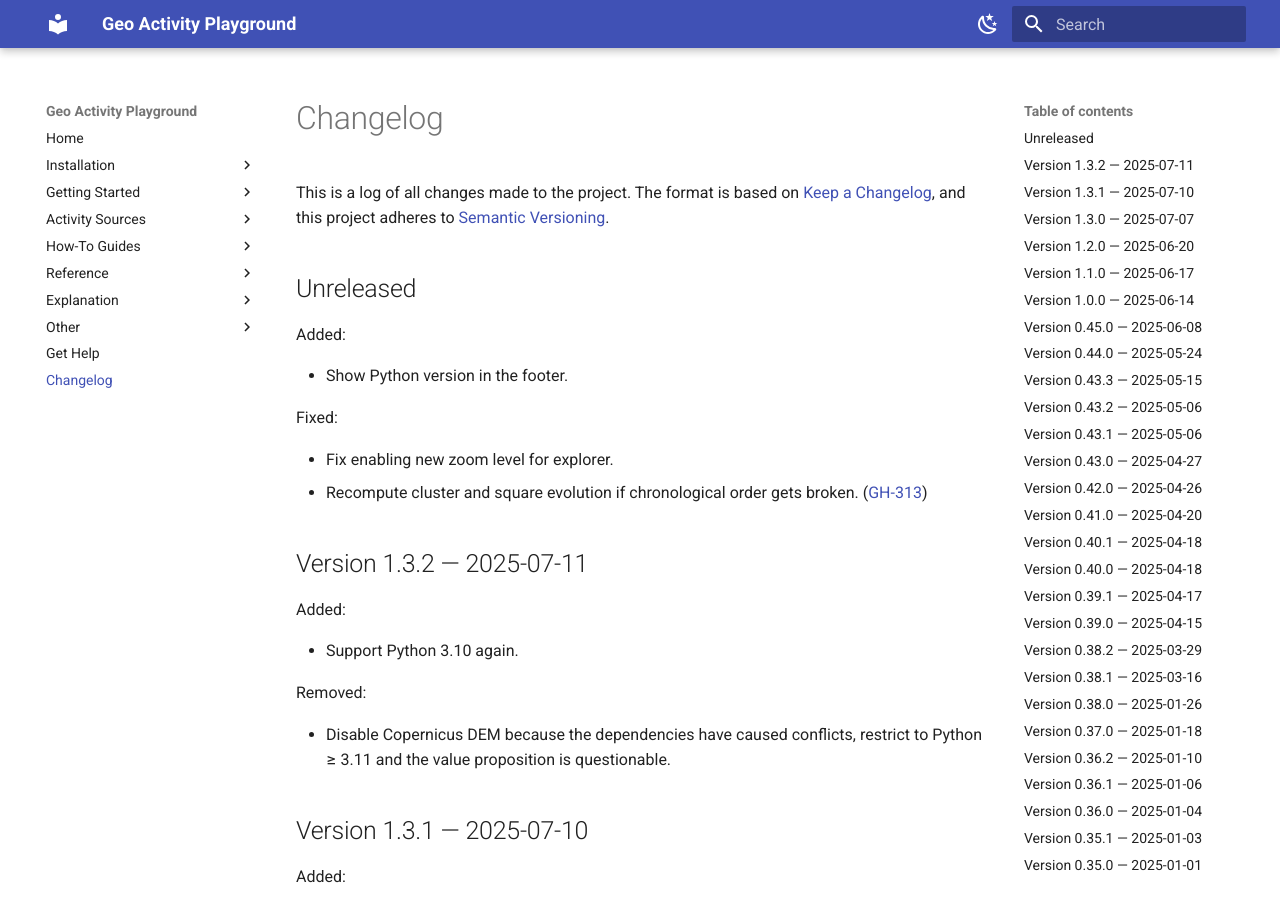
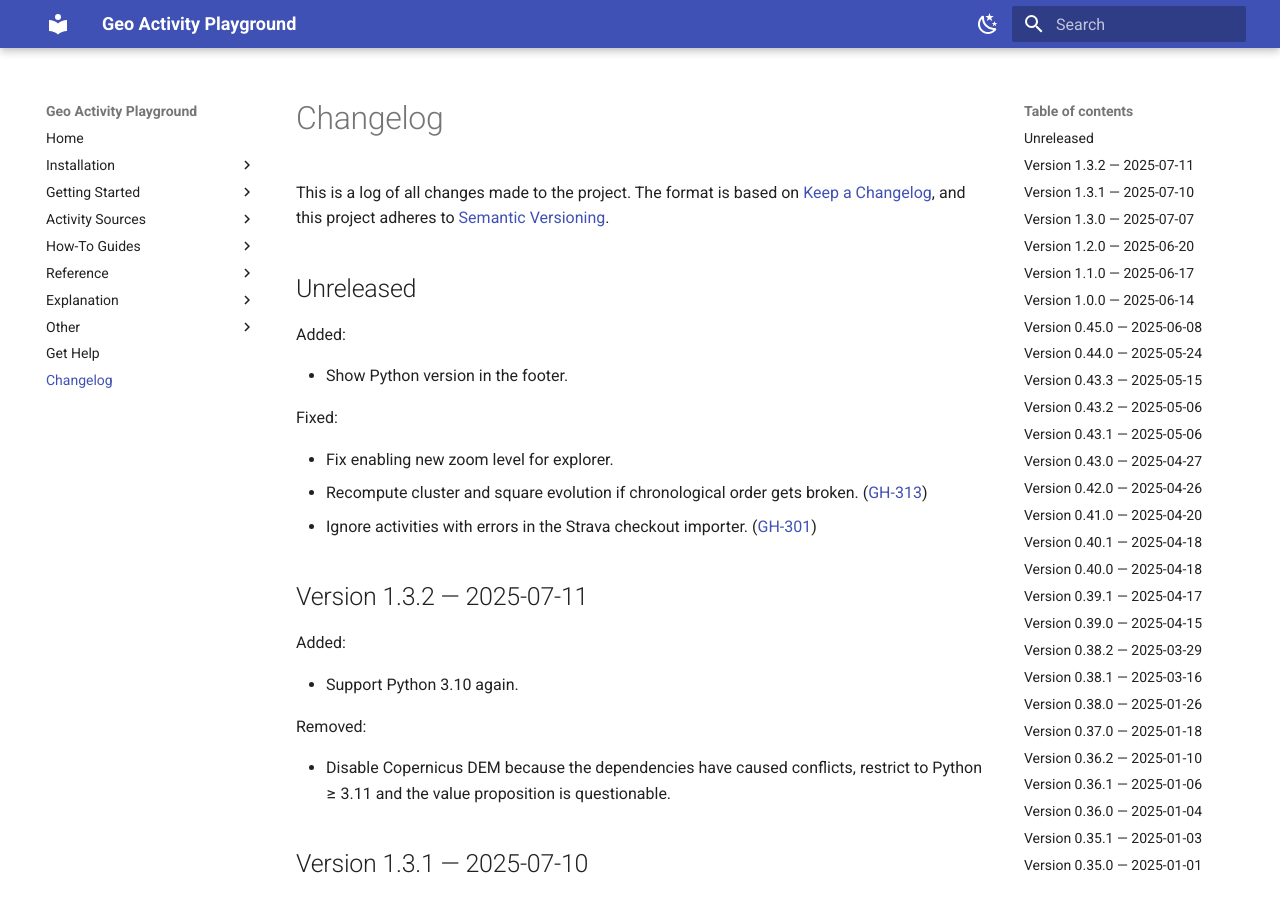
Before and after one commit to martin-ueding/geo-activity-playground, an MkDocs documentation site: the page built from docs/changelog.md, in a window 1280 px wide and 900 px high. Built offline with MkDocs 1.6.1 and Material for MkDocs 9.7.7, drawn with Linux system fonts in a browser that asks for light colours.

Commit message:
Changelog entry

```diff
--- a/docs/changelog.md
+++ b/docs/changelog.md
@@ -25,6 +25,7 @@
 
 - Fix enabling new zoom level for explorer.
 - Recompute cluster and square evolution if chronological order gets broken. ([GH-313](https://github.com/martin-ueding/geo-activity-playground/issues/313))
+- Ignore activities with errors in the Strava checkout importer. ([GH-301](https://github.com/martin-ueding/geo-activity-playground/issues/301))
 
 ## Version 1.3.2 — 2025-07-11
 
```
